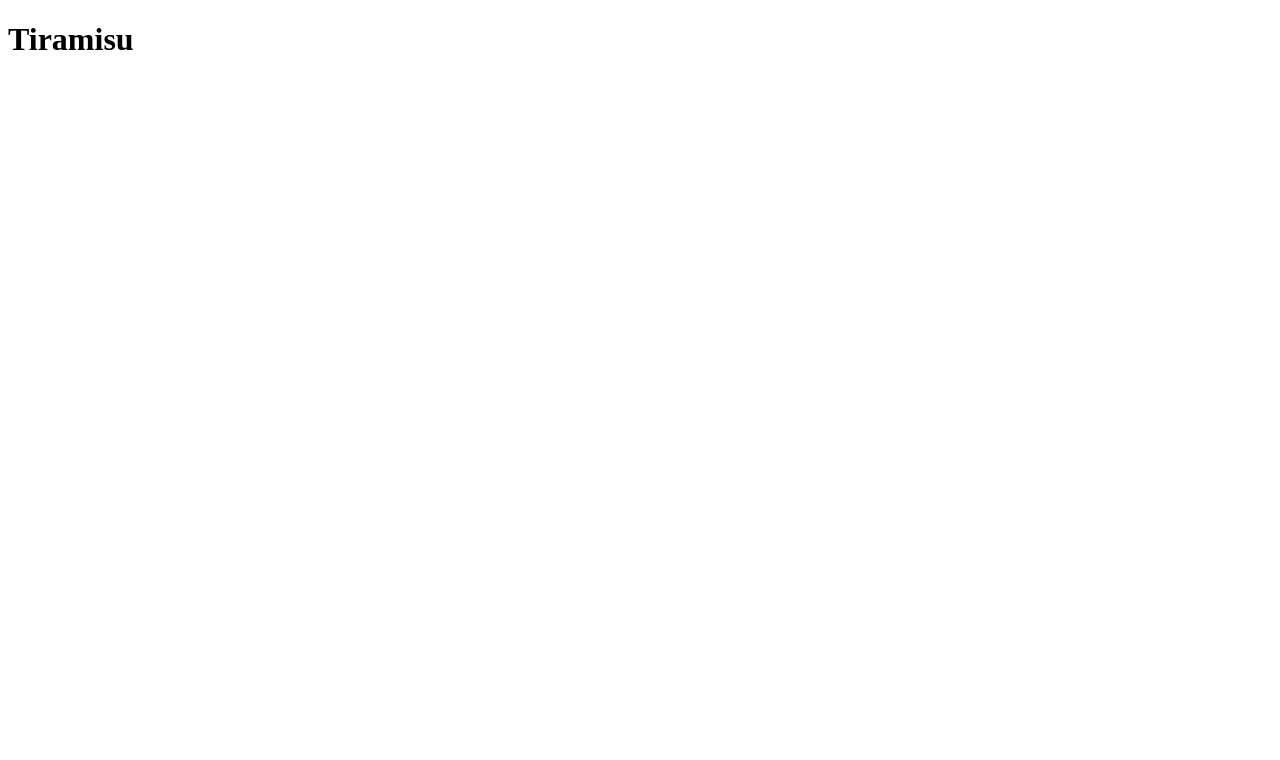
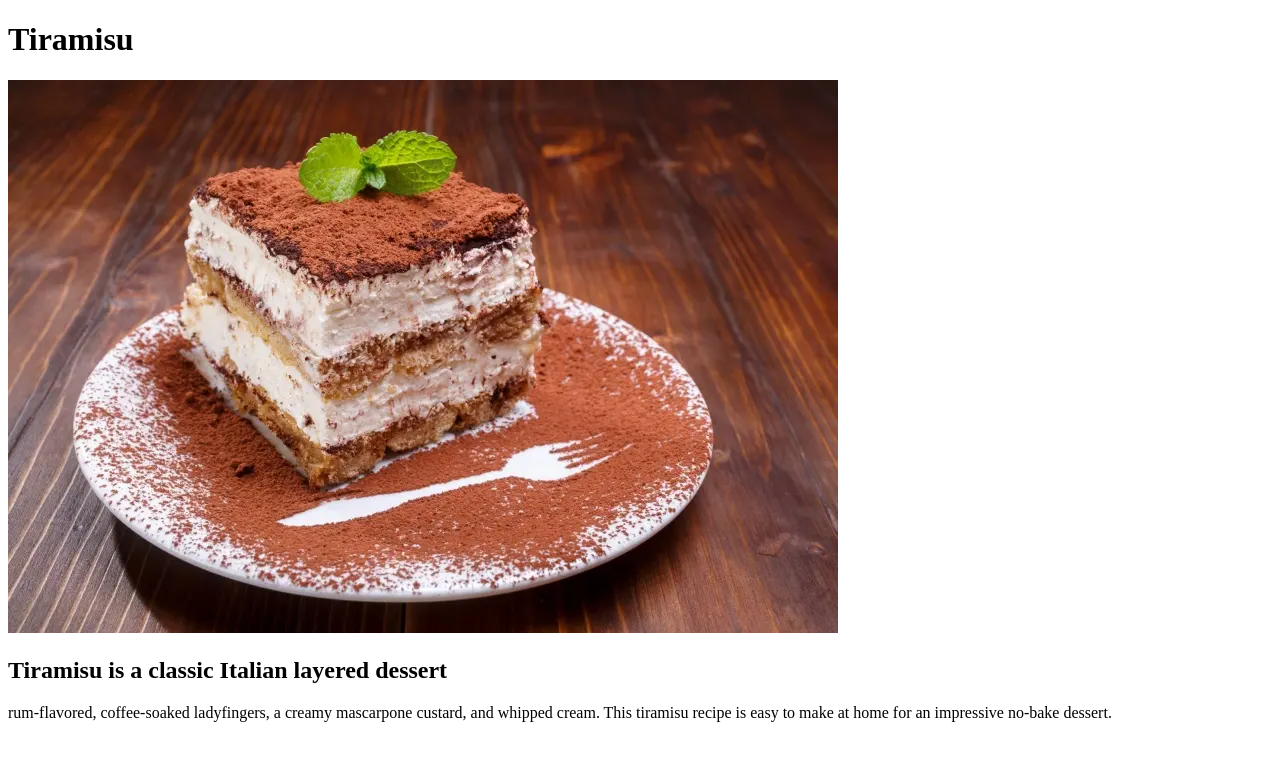
Before and after one commit to Filip-art/odin-recipes, a plain HTML site: page recipes/tiramisu.html in a window 1280 px wide. Drawn offline with Linux system fonts and the light colour scheme.

Commit message:
Adding img of Tiramisu and its description
adding h2 description of tiramisu with paragraph under it.

```diff
--- a/recipes/tiramisu.html
+++ b/recipes/tiramisu.html
@@ -7,5 +7,9 @@
 </head>
 <body>
     <h1>Tiramisu</h1>
+    <img src="tiramisu.webp" alt="image of finished Tiramisu">
+    <h2>Tiramisu is a classic <strong>Italian</strong> layered dessert </h2>
+    <p>rum-flavored, coffee-soaked ladyfingers, a creamy mascarpone custard, and whipped cream.
+        This tiramisu recipe is easy to make at home for an impressive no-bake dessert.</p>
 </body>
 </html>
```
